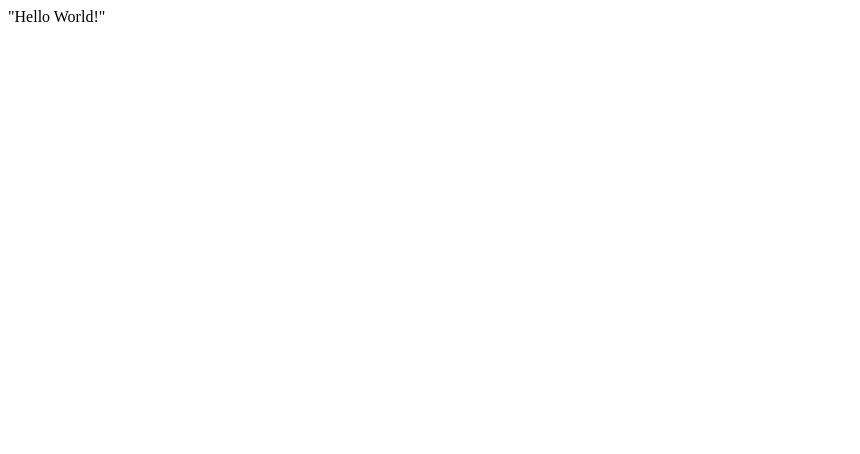
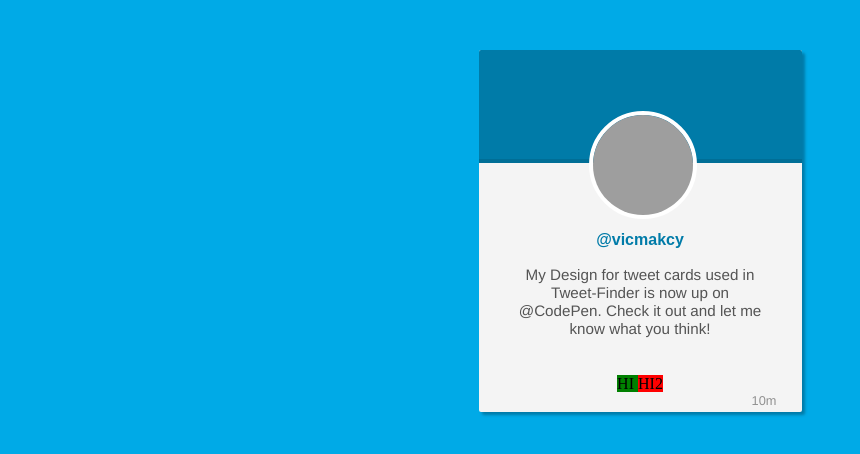
Before and after one commit to sdtsui/showtweets, a website: page index.html in a window 1280 px wide. Shown: the whole page, without its empty margins (0-860 px from the left). Drawn offline with Linux system fonts and the light colour scheme; grey boxes are pictures that could not be loaded.

Commit message:
css cards, gettweets+bootstrap install

```diff
--- /dev/null
+++ b/css/landing.css
@@ -0,0 +1,82 @@
+html {
+  background: #00AAE7;
+}
+
+.wrapper {
+  margin: 50px auto;
+  text-align: center;
+}
+
+.tweet-cards{
+  background-color: #F4F4F4;
+  width:323px;
+  height:362px;
+  margin: auto;
+  border-radius: 2px;
+  box-shadow: 3px 3px 3px #007BA8;
+}
+
+.tweet-cards .card-top{
+  background-color: #007BA8;
+  border-bottom: 4px solid #006E96;
+  height:30%;
+  border-radius: 2px 2px 0px 0px;
+}
+
+.tweet-cards .profile-pic{
+  height:60px;
+}
+
+.tweet-cards .profile-pic img{
+  width: 100px;
+  height: 100px;
+  border-radius: 50%;
+  position: relative;
+  margin: -52px 0 0 6px;
+  border: 4px solid white;
+}
+
+p#name a{
+    text-decoration: none;
+    font-family: arial, helvetica;
+    color: #007BA8;
+    font-weight: bold;
+    position: relative;
+    bottom: 8px;
+}
+
+.tweet{
+    position: relative;
+    bottom: 7px;
+    width: 260px;
+    height: 102px;
+    word-wrap: break-word;
+    text-align: center;
+    line-height: 18px;
+    margin: auto;
+    font-weight: 200;
+    font-family: helvetica neue;
+    font-size: 0.95em;
+    color: #545454;
+}
+
+p#date{
+  position: relative;
+  text-align: right;
+  margin: 0 25px 15px 0;
+  font-family: helvetica;
+  font-size: 0.8em;
+  color: #919191;
+}
+
+
+
+/*sdfadksjakj*/
+
+span.lbut{
+  background-color: green;
+}
+
+span.rbut{
+  background-color: red;
+}
--- a/index.html
+++ b/index.html
@@ -1 +1,24 @@
-<div>"Hello World!"</div>
+<div class="wrapper">
+  <div class="tweet-cards">
+    <div class="card-top">
+    </div>
+    <div class="profile-pic">
+      <img src="https://pbs.twimg.com/profile_images/428636828183175168/2L2vbJNY.jpeg"/>
+    </div>
+    <div class="card-bottom">
+      <p id="name">
+        <a href="http://www.twitter.com/vicmakcy" target="_blank">@vicmakcy</a>
+      </p>
+      <div class="tweet">My Design for tweet cards used in Tweet-Finder is now up on @CodePen. Check it out and let me know what you think!</div>
+      <div class='lrButtonsContainer'>
+        <span class='lBut'>HI
+        </span>
+        <span class='rBut'>HI2
+        </span>
+      </div>
+      <p id="date">10m</p>
+    </div>
+  </div>
+</div>
+
+<link rel="stylesheet" type="text/css" href="./css/landing.css">
```
Also changed, not shown: index.js (+11 -6 lines), package.json (+7 -6 lines).
